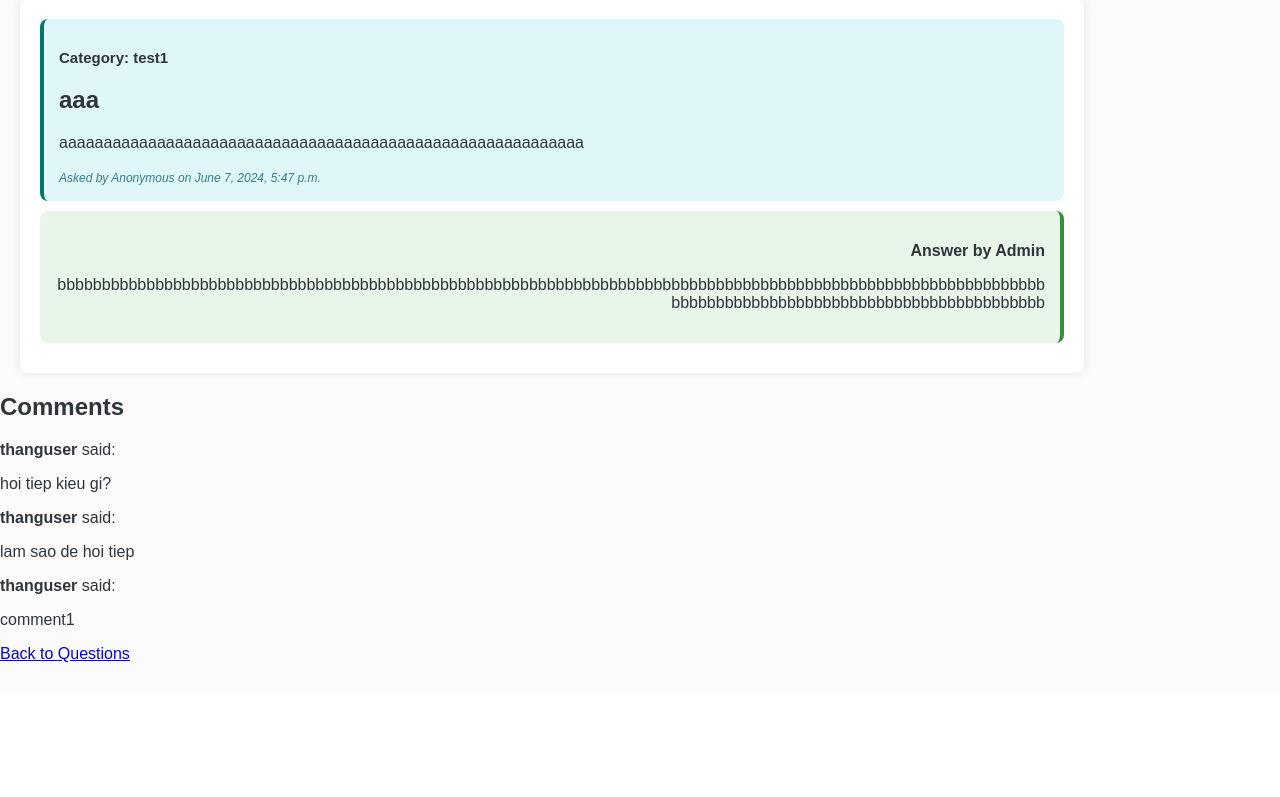
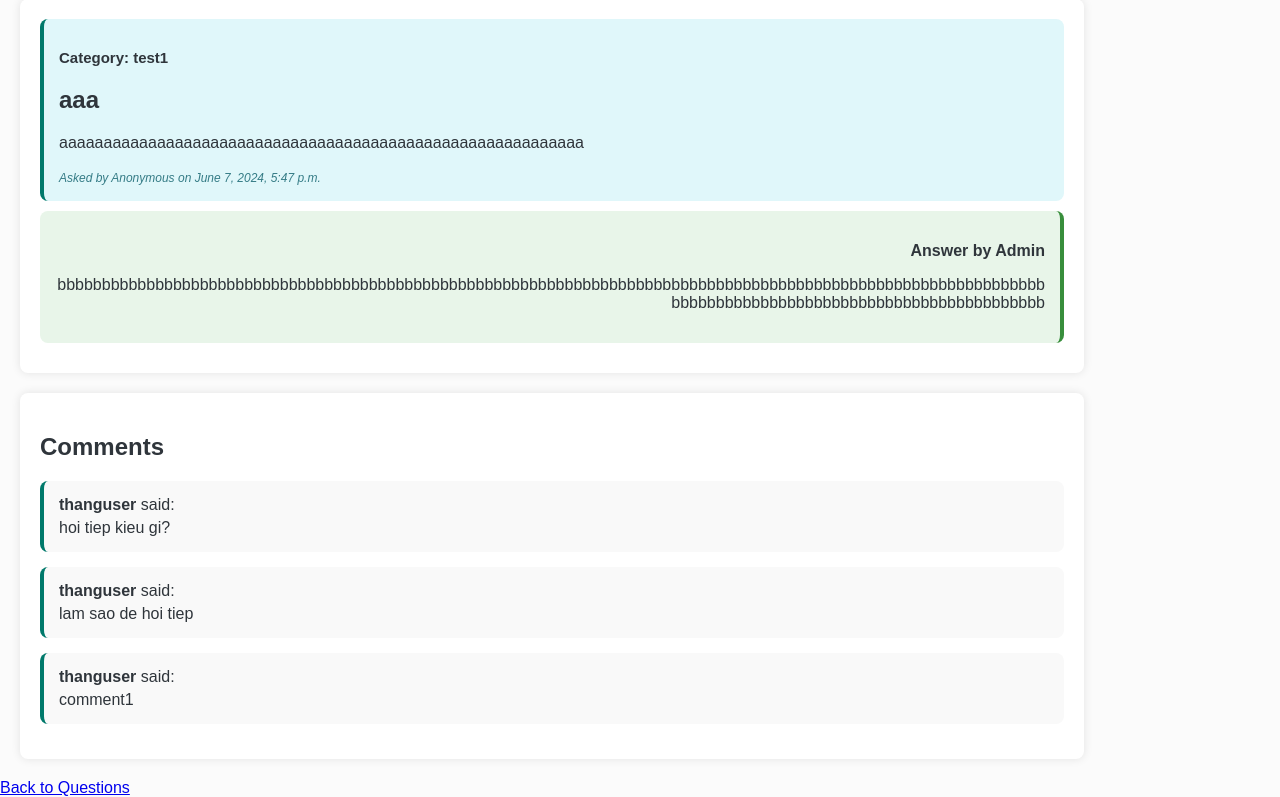
Before and after one commit to dwgth4i/blogs-in-django, a Django app: page /2024/6/7/3f8f94bd-5721-412d-ad95-4726ecd8b87e/ in a window 1280 px wide. Shown: the part 106-903 px from the top of the page. Before the commit the page ends 768 px from the top, so only its background shows below. Run offline with Django 5.2, Linux system fonts and the light colour scheme; data comes from the database, SQL or seed files in the repository; both versions use the stored data as it was after the commit.

Commit message:
phu oc cho

```diff
--- a/mysite/faq/static/faq/css/style.css
+++ b/mysite/faq/static/faq/css/style.css
@@ -222,6 +222,9 @@ footer {
 }
 
 /* Post_detail */
+.whole {
+  align-items: center;
+}
 .ask_answer {
   justify-content: center;
   background-color: #fff;
@@ -267,3 +270,49 @@ footer {
 .answer_by_ad {
   font-weight: bold;
 }
+
+/* Comment*/
+
+.comment {
+  background-color: #fff;
+  border-radius: 8px;
+  box-shadow: 0 0 10px rgba(0, 0, 0, 0.1);
+  padding: 20px;
+  margin: 20px;
+  width: 80%;
+  text-align: left;
+}
+
+.comment h2 {
+  margin-bottom: 20px;
+}
+
+.comment-item {
+  background-color: #f9f9f9;
+  border-radius: 8px;
+  padding: 10px 15px;
+  margin-bottom: 15px;
+  border-left: 4px solid #00796b;
+}
+
+.comment-item p {
+  margin: 5px 0;
+}
+
+form {
+  margin-top: 20px;
+}
+
+button {
+  background-color: #00796b;
+  color: #fff;
+  border: none;
+  padding: 10px 20px;
+  border-radius: 8px;
+  cursor: pointer;
+  transition: background-color 0.3s;
+}
+
+button:hover {
+  background-color: #005f56;
+}
--- a/mysite/faq/templates/faq/post_detail.html
+++ b/mysite/faq/templates/faq/post_detail.html
@@ -1,4 +1,5 @@
 {% extends "faq/base.html" %} {% block content %}
+<div class="whole">
   <div class="ask_answer">
     <div class="over_ask">
       <div class="ask">
@@ -22,8 +23,10 @@
   <div class="comment">
     <h2>Comments</h2>
     {% for comment in comments %}
+    <div class="comment-item">
       <p><strong>{{ comment.user }}</strong> said:</p>
       <p>{{ comment.body|linebreaks }}</p>
+    </div>
     {% endfor %} {% if user == post.author or user.is_staff %}
     <h2>Leave a Comment</h2>
     <form method="post">
@@ -35,3 +38,4 @@
 
   <a href="{% url 'post_list' %}">Back to Questions</a>
   {% endblock %}
+</div>
```
Also changed, not shown: mysite/db.sqlite3. Lines whose indentation alone changed are shown as unchanged.
